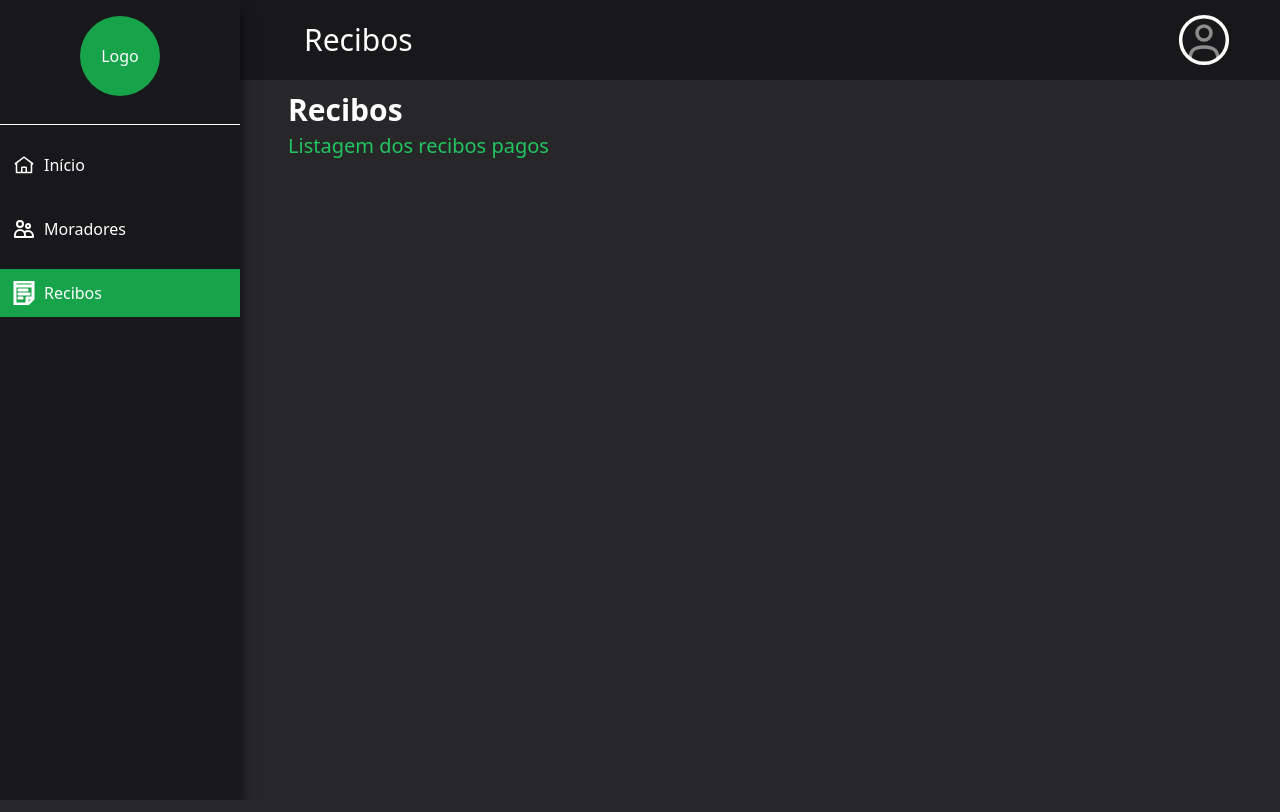
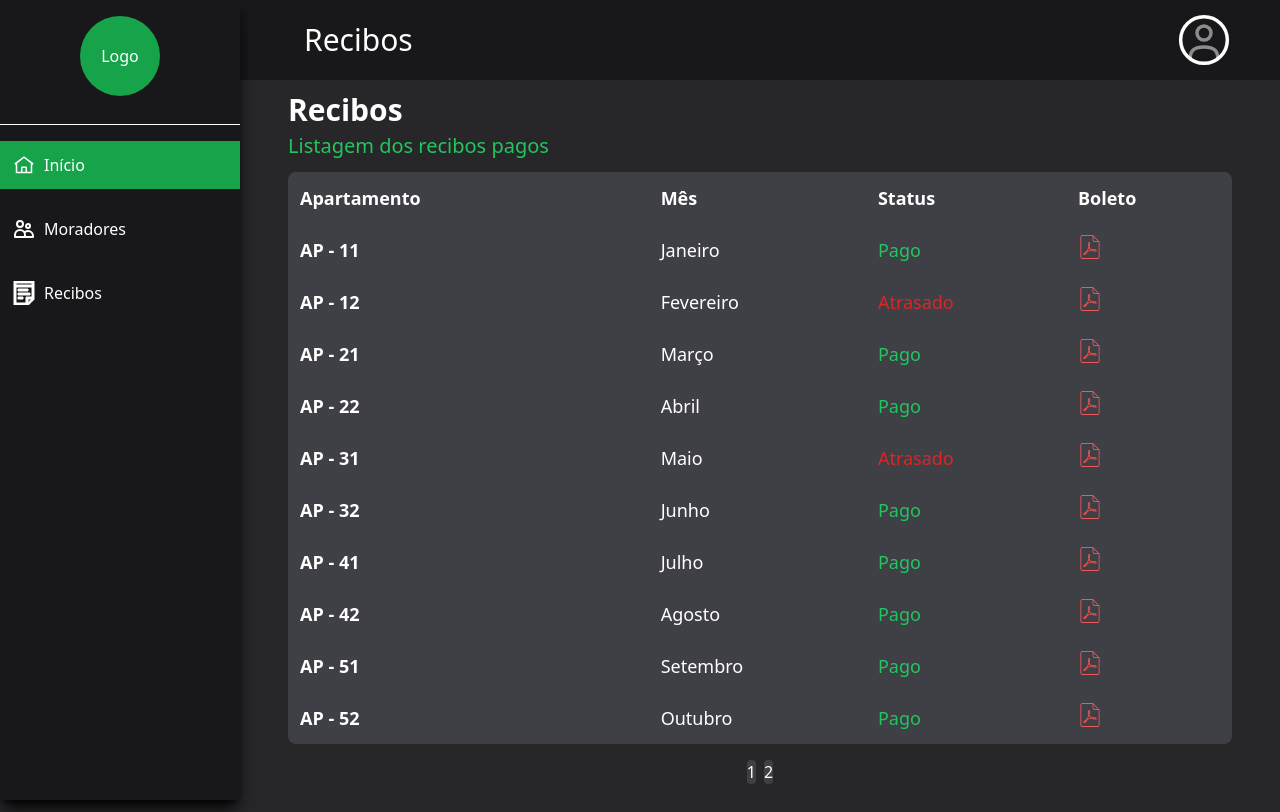
Before and after one commit to DiegoDev1312/dashboard-access, a website: page src/screens/receipts.html in a window 1280 px wide. Drawn offline with Linux system fonts and the light colour scheme; files whose address does not match are found by name.

Commit message:
fix: ajustes no bug da paginação

```diff
--- a/src/input.css
+++ b/src/input.css
@@ -7,7 +7,10 @@
         @apply bg-zinc-900 hidden flex-col items-center pt-4 shadow-lg shadow-black h-screen w-60 sticky top-0 z-50 md:flex;
     }
     .menu-option {
-        @apply hover:bg-green-600 transition-all ease-in duration-200 text-white mt-4 w-full py-3;
+        @apply hover:bg-green-600 transition-all ease-in duration-200 text-white mt-4 w-full;
+    }
+    .menu-link {
+        @apply flex pl-3 py-3;
     }
     .title-page {
         @apply text-white text-3xl;
--- a/src/screens/receipts.html
+++ b/src/screens/receipts.html
@@ -18,19 +18,19 @@
         </div>
         <menu data-menu-drawer class="w-full border-t border-white mt-7">
             <li data-menu="home" class="menu-option">
-                <a class="flex pl-3" href="../../index.html">
+                <a class="menu-link" href="../../index.html">
                     <img src="../images/icons/homeIcon.svg" class="h-6 w-6 mr-2" />
                     Início
                 </a>
             </li>
             <li  data-menu="residents" class="menu-option">
-                <a class="flex pl-3" href="../screens/residents.html">
+                <a class="menu-link" href="../screens/residents.html">
                     <img src="../images/icons/usersIcon.svg" class="h-6 w-6 mr-2 object-cover" />
                     Moradores
                 </a>
             </li>
             <li data-menu="receipts" class="menu-option">
-                <a class="flex pl-3" href="../screens/receipts.html">
+                <a class="menu-link" href="../screens/receipts.html">
                     <img src="../images/icons/notes.svg" class="h-6 w-6 mr-2 object-cover" />
                     Recibos
                 </a>
@@ -62,9 +62,25 @@
         <main class="w-full md:px-12 px-6 mb-7">
             <h1 class="text-white text-xl mt-3 font-bold md:text-3xl">Recibos</h1>
             <h2 class="text-green-500 text-base mt-1 mb-3 md:text-xl ">Listagem dos recibos pagos</h2>
+            <table class="w-full bg-zinc-700 rounded-lg mb-4">
+                <thead class="text-xs md:text-lg">
+                    <tr class="text-left text-white">
+                        <th class="p-2 md:p-3">Apartamento</th>
+                        <th>Mês</th>
+                        <th>Status</th>
+                        <th>Boleto</th>
+                    </tr>
+                </thead>
+                <tbody data-tbody-apartments class="text-xs md:text-lg">
+                </tbody>
+            </table>
+            <div data-pagination-area class="w-full flex items-center justify-center gap-2">
+            </div>
         </main>
     </div>
+    <script src="../services/apartmentsJson.js"></script>
     <script src="../scripts/drawer.js"></script>
-    <script src="../scripts/receipts.js"></script>
+    <script src="../scripts/editPerfil.js"></script>
+    <script src="../scripts/home.js"></script>
 </body>
 </html>
--- /dev/null
+++ b/src/scripts/editPerfil.js
@@ -0,0 +1,16 @@
+const perfilOptionArea = document.querySelector('[data-perfil-option]');
+const perfilButton = document.querySelector('[data-perfil-button]');
+
+function closePerfilOption() {
+    perfilOptionArea.classList.replace('block', 'hidden');
+}
+
+function handlePerfilPress() {
+    if (perfilOptionArea.classList.contains('hidden')) {
+        perfilOptionArea.classList.replace('hidden', 'block');
+    } else {
+        closePerfilOption();
+    }
+}
+
+perfilButton.addEventListener('click', handlePerfilPress);
--- a/src/scripts/home.js
+++ b/src/scripts/home.js
@@ -1,5 +1,3 @@
-const perfilButton = document.querySelector('[data-perfil-button]');
-const perfilOptionArea = document.querySelector('[data-perfil-option]');
 const bodyApartmentsTable = document.querySelector('[data-tbody-apartments]');
 const paginationArea = document.querySelector('[data-pagination-area]');
 
@@ -17,18 +15,6 @@ const statusColor = {
 let page = 1;
 
 const createElement = (element) => document.createElement(element);
-
-function closePerfilOption() {
-    perfilOptionArea.classList.replace('block', 'hidden');
-}
-
-function handlePerfilPress() {
-    if (perfilOptionArea.classList.contains('hidden')) {
-        perfilOptionArea.classList.replace('hidden', 'block');
-    } else {
-        closePerfilOption();
-    }
-}
 
 function getStatusName(status) {
     return statusName[status];
@@ -107,7 +93,5 @@ function init() {
     }
 }
 
-perfilButton.addEventListener('click', handlePerfilPress);
-
 verifyDrawerSelected('home');
 init();
```
Also changed, not shown: index.html (+4 -3 lines), src/screens/residents.html (+4 -3 lines), dist/output.css, src/scripts/table.js (added).
